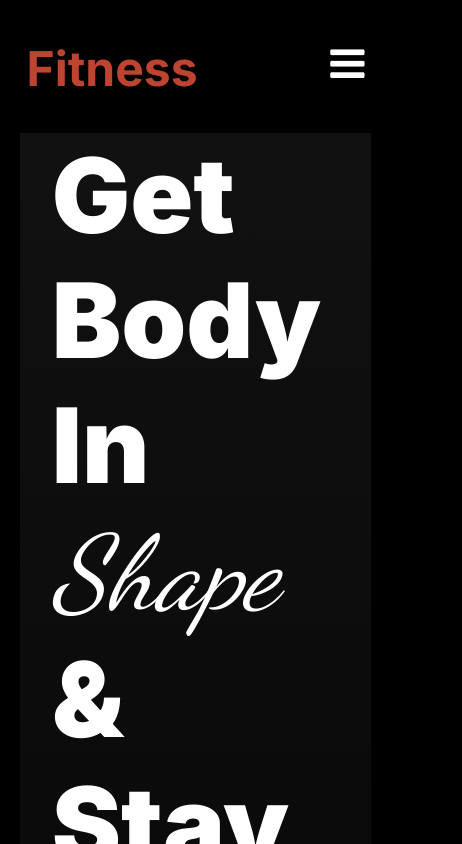
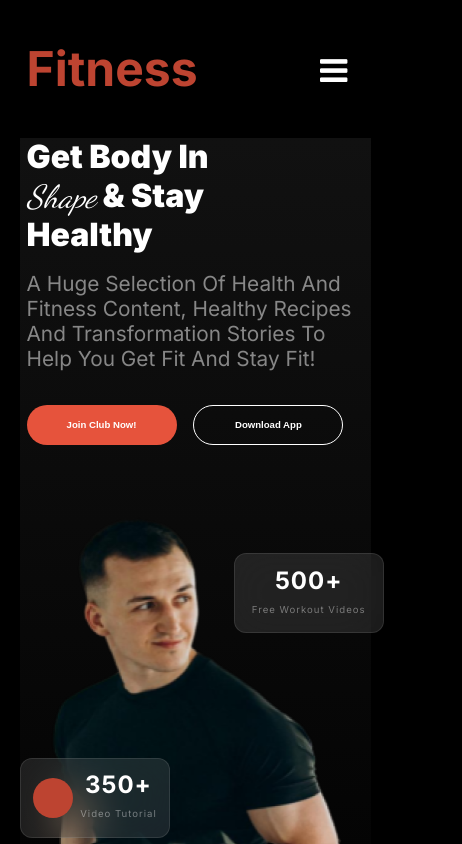
Before and after one commit to rabbi8535/Assignment-2, a plain HTML site: page index.html in a window 390 px wide. Shown: the top 844 px of the page, 462 px wide, since content can reach past the window. Drawn offline with Linux system fonts and the light colour scheme.

Commit message:
fix some buges

```diff
--- a/style.css
+++ b/style.css
@@ -179,7 +179,7 @@ header nav a {
 }
 
 .hero .container .left h1 {
-    font-size: 5rem;
+    font-size: 3rem;
     font-weight: 900;
     line-height: 120%;
 
@@ -222,8 +222,8 @@ header nav a {
 
     header nav .fa{
         display: block;
-        font-size: 2.5rem;
-        padding: 15% 3%;
+        font-size: 2rem;
+        padding: 1rem;
 
     }
 
@@ -249,7 +249,7 @@ header nav a {
     }
 
     .hero .container .left h1 {
-        font-size: 2.5rem;
+        font-size: 2rem;
     }
 
     .hero .container .left p {
@@ -294,7 +294,7 @@ header nav a {
 
 }
 
-@media screen and  (max-width:992px){
+@media screen and (max-width:701px)  (max-width:992px){
 
     .hero .container {
 
@@ -315,7 +315,7 @@ header nav a {
 
     }
     .hero .container .left h1 {
-        font-size: 6.5rem;
+        font-size: 3.5rem;
 
 
     }
```
